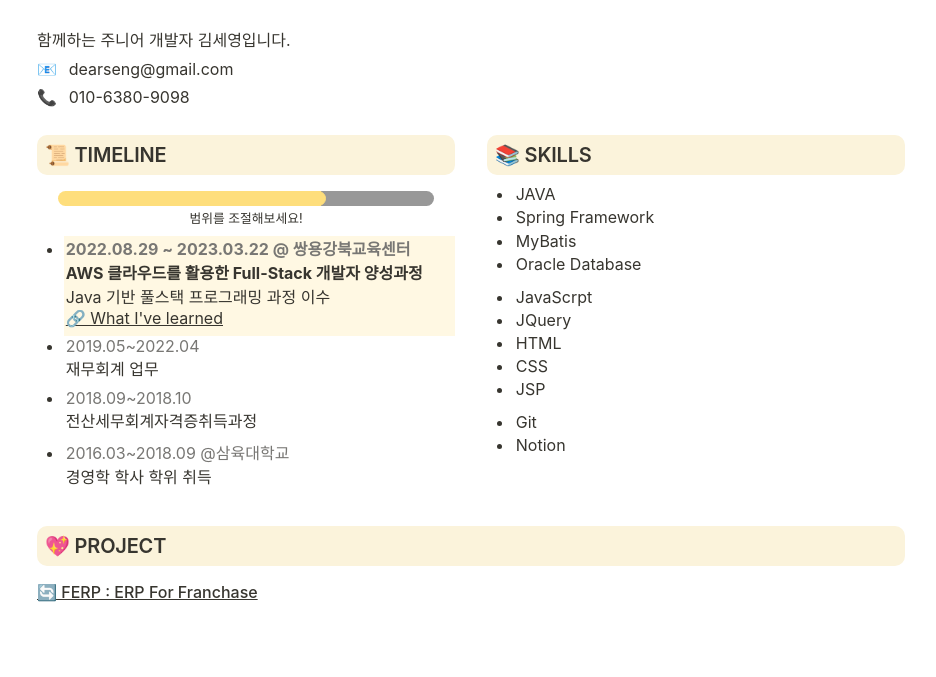
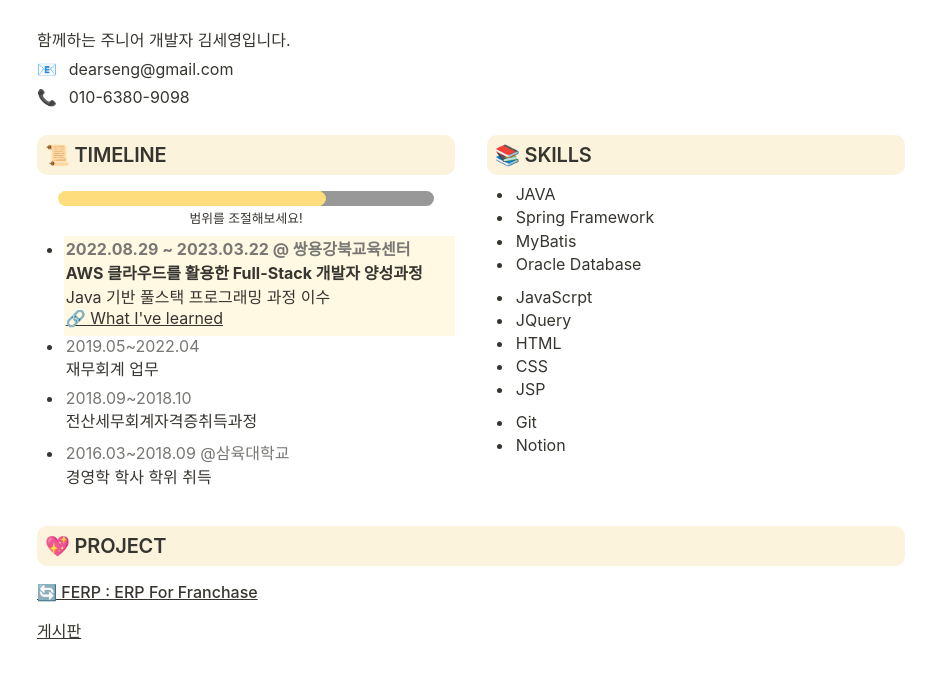
Before and after one commit to SeyoungKim30/SeyoungKim30.github.io, a plain HTML site: page index.html in a window 1280 px wide. Shown: the part 77-754 px from the top of the page, without its empty margins (169-1105 px from the left). Drawn offline with Linux system fonts and the light colour scheme; a script that the page names is missing; a web font is replaced by a local one.

Commit message:
update index.html

```diff
--- a/index.html
+++ b/index.html
@@ -67,6 +67,7 @@
 	</div>
 	<h3 class="block-color-yellow_background">💖 PROJECT</h3>
 	<p class="block-color-default link-to-page"><a href="ferp.html">🔄 FERP : ERP For Franchase</a></p>
+	<p class="block-color-default link-to-page"><a href="https://github.com/SeyoungKim30/board/tree/SY_Board">게시판</a></p>
 	</div>
 </main>
 </body>
```
